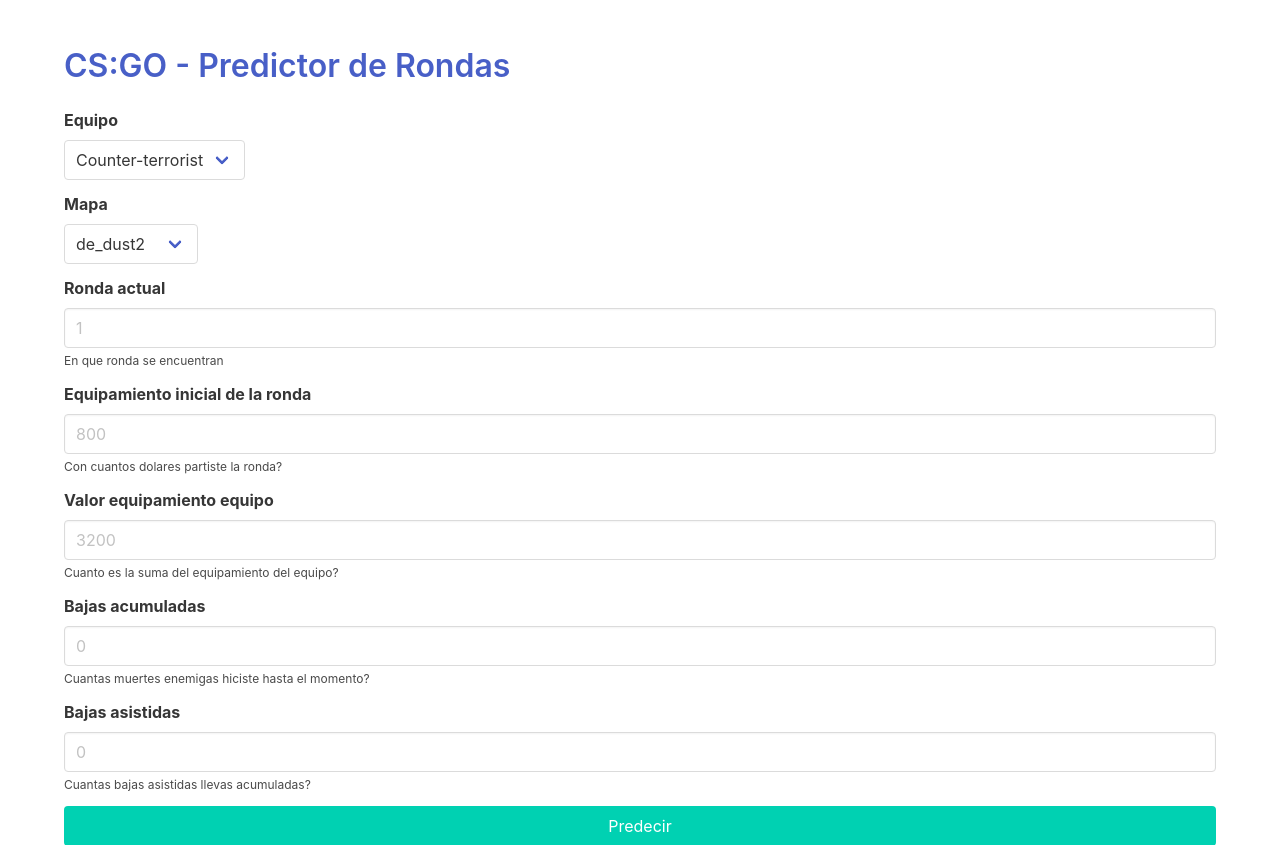
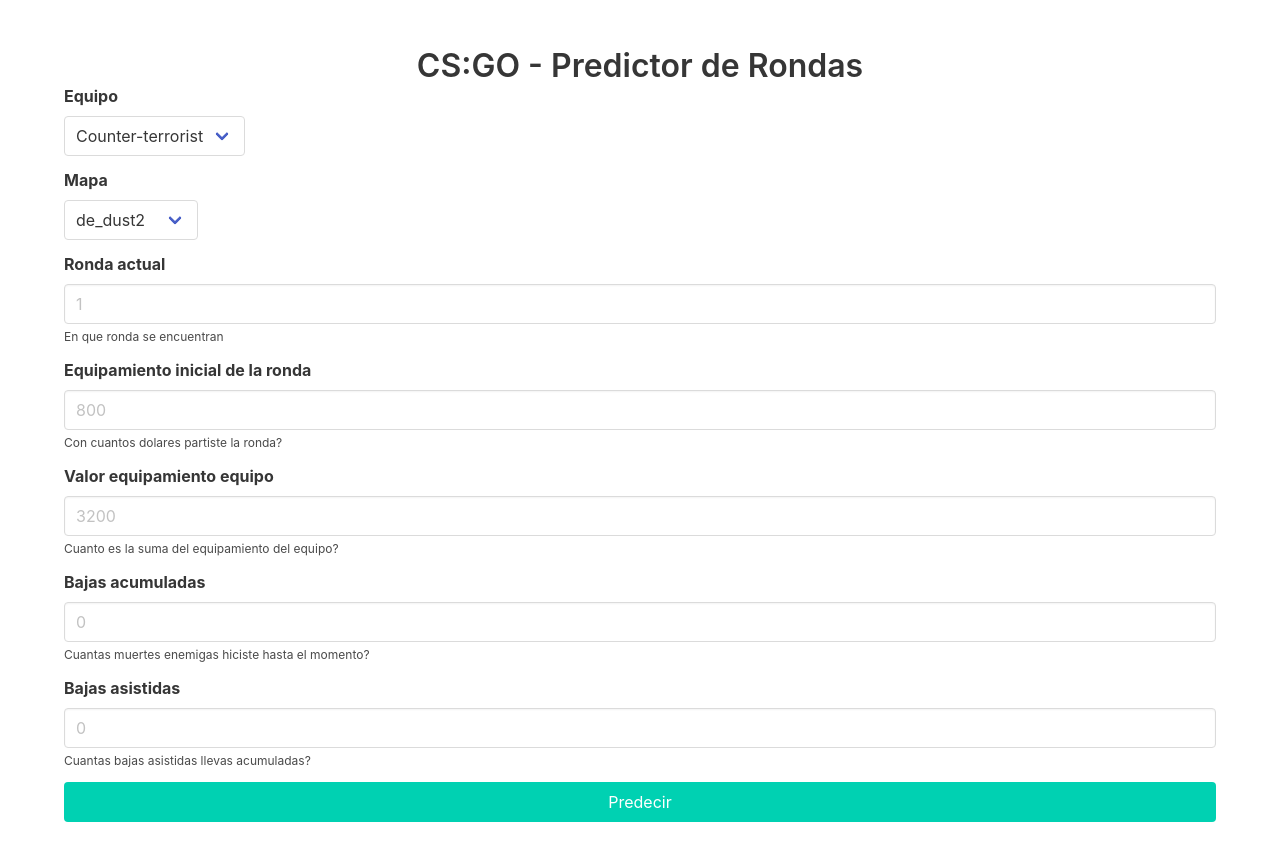
Before and after one commit to fsantand/cs-round-predictor, a Django app: page / in a window 1280 px wide. Shown: the top 845 px of the page. After the commit the page ends 822 px from the top, so only its background shows below. Run offline with Django 4.2, Linux system fonts and the light colour scheme.

Commit message:
fix(requirements): downgraded scikit-learn to 1.0.2

```diff
--- a/predictions/ml_model.py
+++ b/predictions/ml_model.py
@@ -1,3 +1,4 @@
+import warnings
 import joblib
 from typing import Dict
 from sklearn.ensemble import RandomForestClassifier
--- a/predictions/templates/predictions/template.html
+++ b/predictions/templates/predictions/template.html
@@ -12,7 +12,7 @@
 <body>
     <section class="section">
         <div class="container">
-            <h1 class="title"><a href="{% url 'predictions:home' %}">CS:GO - Predictor de Rondas</a></h1>
+            <a href="{% url 'predictions:home' %}"><h1 class="title has-text-centered">CS:GO - Predictor de Rondas</h1></a>
             {% block content %}
             {% endblock %}
         </div>
--- a/requirements.txt
+++ b/requirements.txt
@@ -3,7 +3,7 @@
 joblib==1.1.0
 numpy==1.23.0
 pytz==2022.1
-scikit-learn==1.1.1
+scikit-learn==1.0.2
 scipy==1.8.1
 sklearn==0.0
 sqlparse==0.4.2
```
